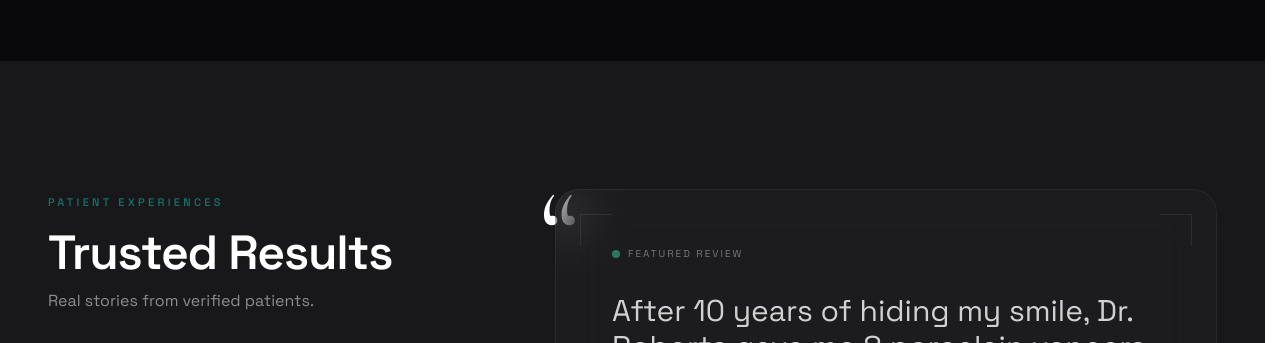
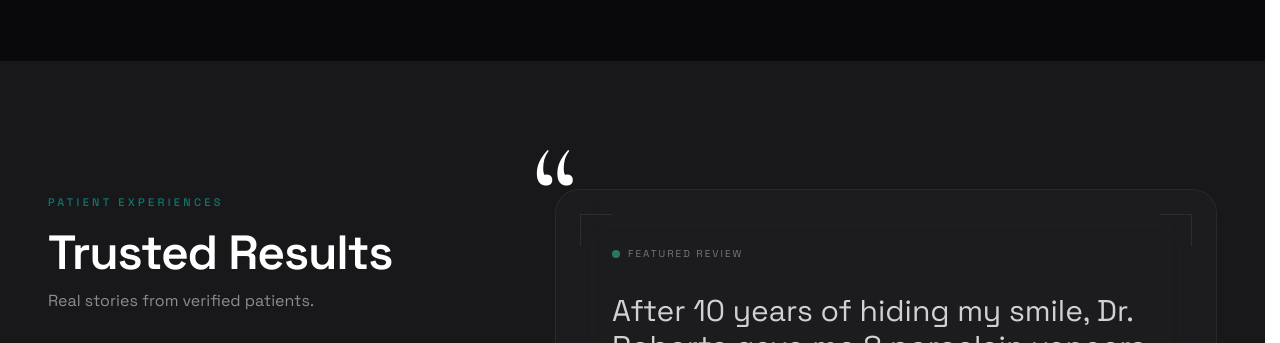
Before and after one commit to Sarahlunt6/templates.opkie, a Next.js app: page /t2 in a window 1280 px wide. Shown: the part 5860-6203 px from the top of the page. Built offline with nearby package versions, Linux system fonts and the light colour scheme.

Commit message:
Update page.tsx

```diff
--- a/app/(templates)/t2/page.tsx
+++ b/app/(templates)/t2/page.tsx
@@ -804,13 +804,13 @@ export default function Template2Page() {
             {/* Right Side - Large Primary Testimonial Floating Quote */}
             <div className="lg:col-span-7 relative">
               <div className="relative">
-                {/* Large quote mark */}
-                <div className="absolute -top-4 -left-4 text-[120px] leading-none text-brand-primary/[0.08] font-serif select-none pointer-events-none">
+                {/* Large quote mark - positioned outside and above the card */}
+                <div className="absolute -top-16 -left-6 text-[140px] leading-none text-brand-primary/[0.15] font-serif select-none pointer-events-none z-0">
                   &ldquo;
                 </div>
 
                 {/* Primary Testimonial Card - Glassmorphism */}
-                <div className="relative backdrop-blur-xl bg-white/[0.02] border border-white/[0.06] rounded-3xl p-10 md:p-14">
+                <div className="relative z-10 backdrop-blur-xl bg-white/[0.02] border border-white/[0.06] rounded-3xl p-10 md:p-14">
                   {/* Corner architectural elements */}
                   <div className="absolute top-6 left-6 w-8 h-8 border-l border-t border-white/[0.08]" />
                   <div className="absolute top-6 right-6 w-8 h-8 border-r border-t border-white/[0.08]" />
```
